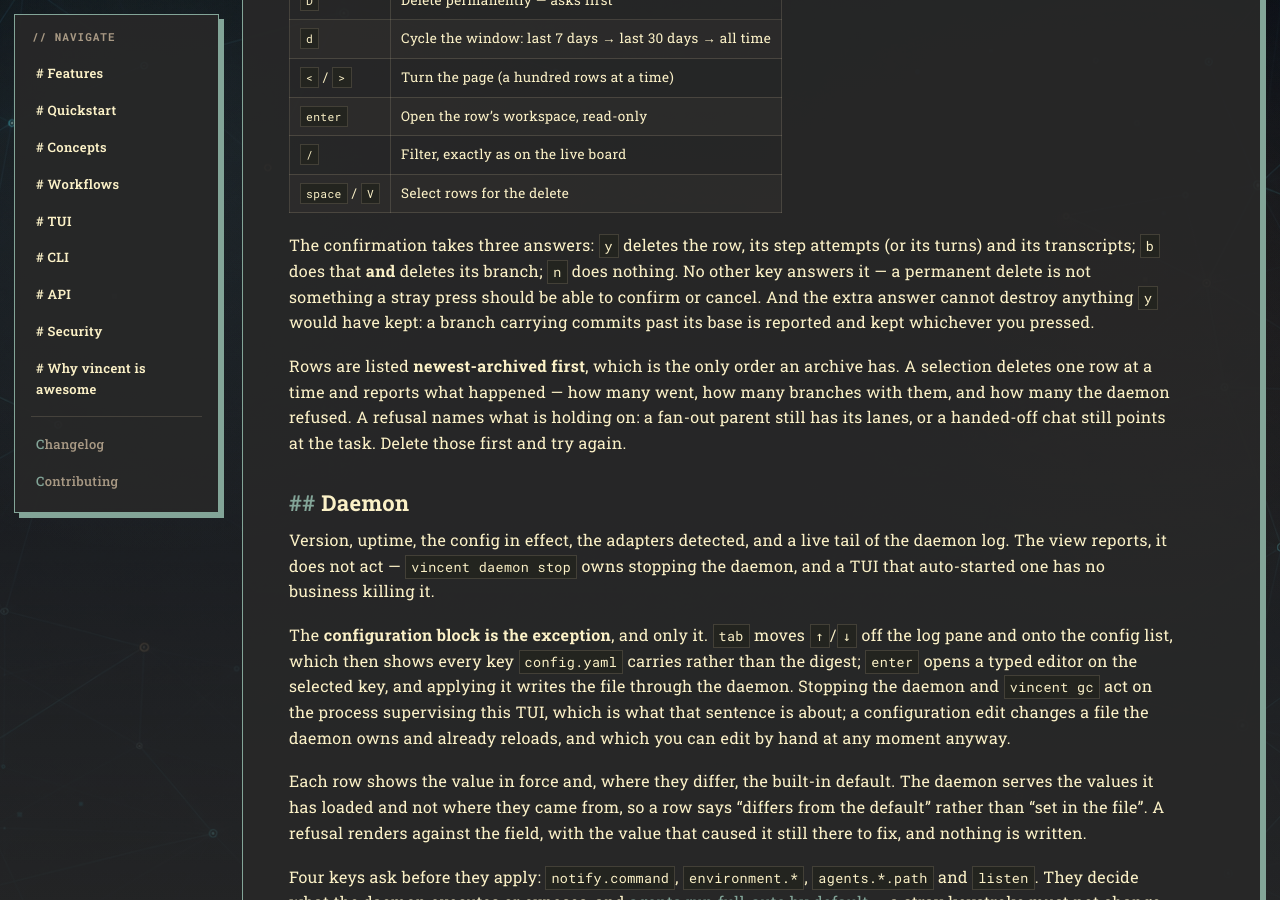
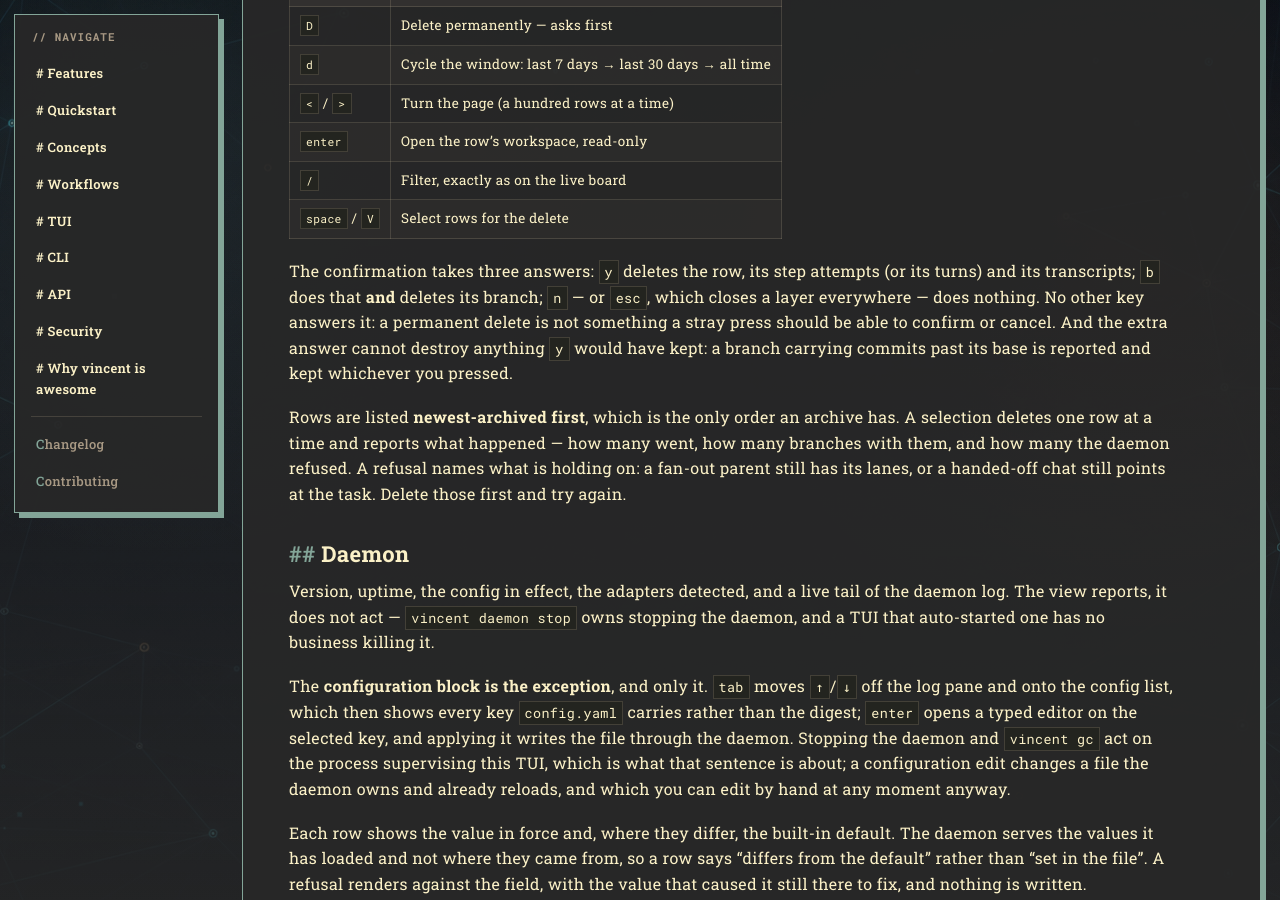
Before and after one commit to lezli01/vincent, a Jekyll site: the page built from docs/guides/tui.md, in a window 1280 px wide and 900 px high, scrolled down 36862 px. Built offline with Jekyll 4.4.1, drawn with Linux system fonts in a browser that asks for light colours; our own code applies the rules of GitHub Pages for plain Markdown files; some of the changed text lies outside the part shown.

Commit message:
docs: close the pages the permanent delete left stale
Audit follow-up to 092. Five claims that the delete route made false, or
links that never pointed where they said:

- configuration.md's transcript_retention_days said "task and step rows are
  never deleted" and "chat and turn rows are never deleted either". Both are
  now the pruner's property alone, which is exactly how spec §20's retention
  table was amended; the pages derived from it were not.
- mcp.md counted "ten routes are deliberately not tools" and listed ten.
  internal/mcp/tools.go has twelve: DELETE /v1/tasks/{id} and
  DELETE /v1/chats/{id} joined the destructive-admin exclusion.
- cli.md linked §10's standing branch rule to security-model.md, which does
  not state it. It lives in configuration.md's delete_empty_branch_on_archive.
- cli.md's `task delete --json` field list omitted `id` and `error`, which
  is what a script keys the report on.
- tui.md said no key but y/b/n answers the delete confirmation; `esc`
  cancels it too. Its Layout paragraph also still enumerated the takeover
  screens as of task 066 — chats and the two archived boards were missing.
- task-lifecycle.md's `archived` row read "record kept" with nothing saying
  a human can now discard it.

```diff
--- a/docs/guides/tui.md
+++ b/docs/guides/tui.md
@@ -1495,11 +1495,12 @@
 | `space` / `V` | Select rows for the delete |
 
 The confirmation takes three answers: `y` deletes the row, its step attempts (or
-its turns) and its transcripts; `b` does that **and** deletes its branch; `n`
-does nothing. No other key answers it — a permanent delete is not something a
-stray press should be able to confirm or cancel. And the extra answer cannot
-destroy anything `y` would have kept: a branch carrying commits past its base is
-reported and kept whichever you pressed.
+its turns) and its transcripts; `b` does that **and** deletes its branch; `n` —
+or `esc`, which closes a layer everywhere — does nothing. No other key answers
+it: a permanent delete is not something a stray press should be able to confirm
+or cancel. And the extra answer cannot destroy anything `y` would have kept: a
+branch carrying commits past its base is reported and kept whichever you
+pressed.
 
 Rows are listed **newest-archived first**, which is the only order an archive
 has. A selection deletes one row at a time and reports what happened — how many
```
Also changed, not shown: other parts of docs/guides/tui.md (+2 -2 lines), docs/guides/mcp.md (+8 -2 lines), docs/reference/cli.md (+5 -4 lines), docs/reference/configuration.md (+6 -2 lines), docs/reference/task-lifecycle.md (+1 -1 lines).
